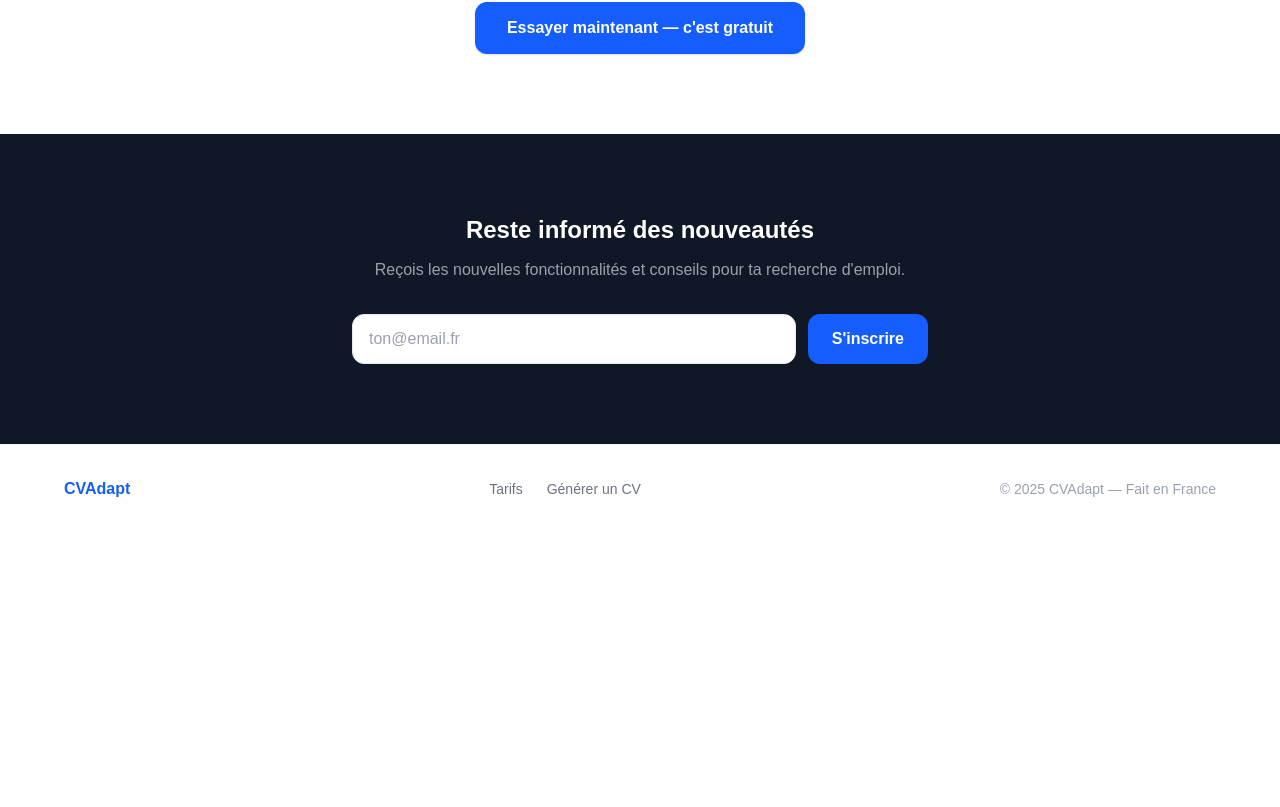
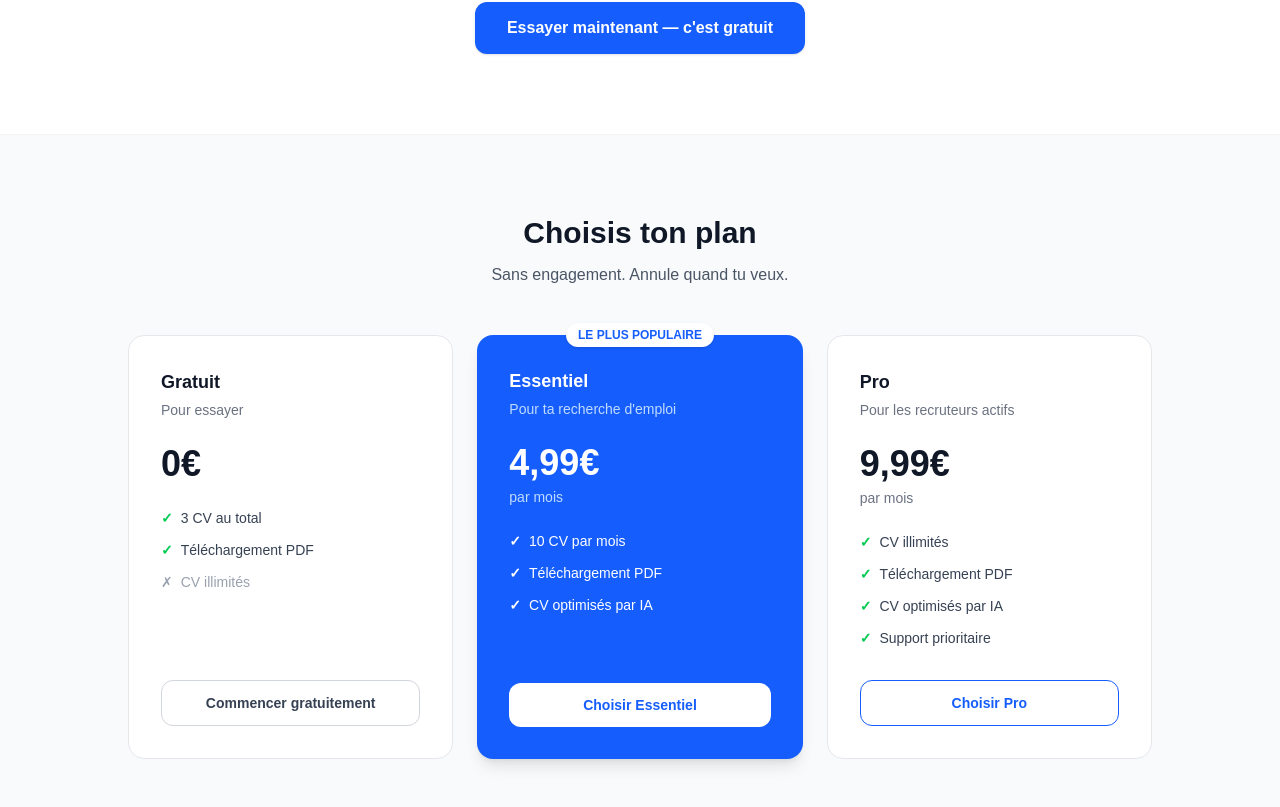
Before and after one commit to damiankurowska-max/cvadapt, a Next.js app: page / in a window 1280 px wide. Shown: the part 1513-2320 px from the top of the page. Before the commit the page ends 2046 px from the top, so only its background shows below. Built offline with nearby package versions, Linux system fonts and the light colour scheme.

Commit message:
Ajoute section tarifs sur la landing page, retire texte carte
- Supprime 'Aucune carte requise' du hero
- Ajoute section pricing avec 3 cartes (Gratuit / Essentiel / Pro)
- Carte Essentiel mise en avant avec fond bleu

Co-Authored-By: Claude Sonnet 4.6 <noreply@anthropic.com>

```diff
--- a/app/page.js
+++ b/app/page.js
@@ -70,7 +70,7 @@ export default function Home() {
             Voir les tarifs
           </a>
         </div>
-        <p className="text-sm text-gray-500">3 CV gratuits · Aucune carte requise · Résultat en 30 secondes</p>
+        <p className="text-sm text-gray-500">3 CV gratuits · Résultat en 30 secondes</p>
       </section>
 
       {/* Problème */}
@@ -132,6 +132,82 @@ export default function Home() {
         </div>
       </section>
 
+      {/* Tarifs */}
+      <section className="bg-gray-50 py-20 px-6 border-y border-gray-100">
+        <div className="max-w-5xl mx-auto">
+          <div className="text-center mb-12">
+            <h2 className="text-3xl font-bold text-gray-900 mb-3">Choisis ton plan</h2>
+            <p className="text-gray-600">Sans engagement. Annule quand tu veux.</p>
+          </div>
+          <div className="grid grid-cols-1 md:grid-cols-3 gap-6">
+
+            {/* Gratuit */}
+            <div className="bg-white rounded-2xl border border-gray-200 p-8 flex flex-col">
+              <div className="mb-6">
+                <h3 className="text-lg font-bold text-gray-900 mb-1">Gratuit</h3>
+                <p className="text-gray-500 text-sm">Pour essayer</p>
+              </div>
+              <div className="mb-6">
+                <span className="text-4xl font-bold text-gray-900">0€</span>
+              </div>
+              <ul className="space-y-3 mb-8 flex-1">
+                <li className="flex items-center gap-2 text-sm text-gray-700"><span className="text-green-500 font-bold">✓</span> 3 CV au total</li>
+                <li className="flex items-center gap-2 text-sm text-gray-700"><span className="text-green-500 font-bold">✓</span> Téléchargement PDF</li>
+                <li className="flex items-center gap-2 text-sm text-gray-400"><span>✗</span> CV illimités</li>
+              </ul>
+              <a href="/generate" className="block text-center border border-gray-300 text-gray-700 font-semibold py-3 rounded-xl hover:bg-gray-50 transition-colors text-sm">
+                Commencer gratuitement
+              </a>
+            </div>
+
+            {/* Essentiel */}
+            <div className="bg-blue-600 rounded-2xl p-8 flex flex-col relative shadow-lg">
+              <div className="absolute -top-3 left-1/2 -translate-x-1/2 bg-white text-blue-600 text-xs font-bold px-3 py-1 rounded-full shadow-sm">
+                LE PLUS POPULAIRE
+              </div>
+              <div className="mb-6">
+                <h3 className="text-lg font-bold text-white mb-1">Essentiel</h3>
+                <p className="text-blue-200 text-sm">Pour ta recherche d'emploi</p>
+              </div>
+              <div className="mb-1">
+                <span className="text-4xl font-bold text-white">4,99€</span>
+              </div>
+              <p className="text-blue-200 text-sm mb-6">par mois</p>
+              <ul className="space-y-3 mb-8 flex-1">
+                <li className="flex items-center gap-2 text-sm text-white"><span className="font-bold">✓</span> 10 CV par mois</li>
+                <li className="flex items-center gap-2 text-sm text-white"><span className="font-bold">✓</span> Téléchargement PDF</li>
+                <li className="flex items-center gap-2 text-sm text-white"><span className="font-bold">✓</span> CV optimisés par IA</li>
+              </ul>
+              <a href="/tarifs" className="block text-center bg-white text-blue-600 font-bold py-3 rounded-xl hover:bg-blue-50 transition-colors text-sm">
+                Choisir Essentiel
+              </a>
+            </div>
+
+            {/* Pro */}
+            <div className="bg-white rounded-2xl border border-gray-200 p-8 flex flex-col">
+              <div className="mb-6">
+                <h3 className="text-lg font-bold text-gray-900 mb-1">Pro</h3>
+                <p className="text-gray-500 text-sm">Pour les recruteurs actifs</p>
+              </div>
+              <div className="mb-1">
+                <span className="text-4xl font-bold text-gray-900">9,99€</span>
+              </div>
+              <p className="text-gray-500 text-sm mb-6">par mois</p>
+              <ul className="space-y-3 mb-8 flex-1">
+                <li className="flex items-center gap-2 text-sm text-gray-700"><span className="text-green-500 font-bold">✓</span> CV illimités</li>
+                <li className="flex items-center gap-2 text-sm text-gray-700"><span className="text-green-500 font-bold">✓</span> Téléchargement PDF</li>
+                <li className="flex items-center gap-2 text-sm text-gray-700"><span className="text-green-500 font-bold">✓</span> CV optimisés par IA</li>
+                <li className="flex items-center gap-2 text-sm text-gray-700"><span className="text-green-500 font-bold">✓</span> Support prioritaire</li>
+              </ul>
+              <a href="/tarifs" className="block text-center border border-blue-600 text-blue-600 font-semibold py-3 rounded-xl hover:bg-blue-50 transition-colors text-sm">
+                Choisir Pro
+              </a>
+            </div>
+
+          </div>
+        </div>
+      </section>
+
       {/* CTA Newsletter */}
       <section className="py-20 px-6 bg-gray-900">
         <div className="max-w-xl mx-auto text-center">
```
